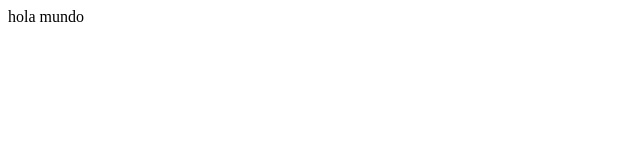
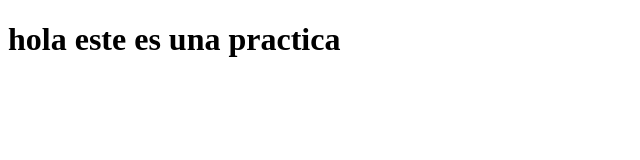
Before and after one commit to leruz99/dsoftware, a plain HTML site: page index.html in a window 1280 px wide. Shown: the whole page, without its empty margins (0-640 px from the left). Drawn offline with Linux system fonts and the light colour scheme.

Commit message:
agregando texto al index

```diff
--- a/index.html
+++ b/index.html
@@ -7,6 +7,6 @@
     <title>My fisrt work 2.0 </title>
 </head>
 <body>
-    hola mundo
+    <h1>hola este es una practica</h1>
 </body>
 </html>
```
